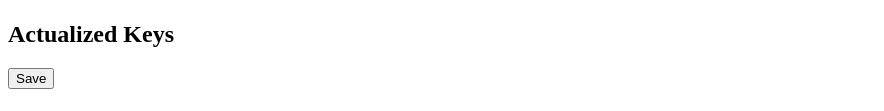
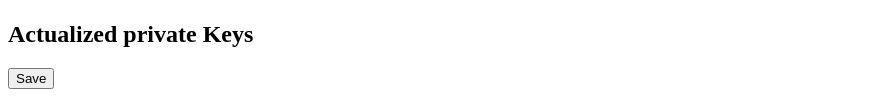
Before and after one commit to timebuffer/dev-inf, a website: page public/index.html in a window 1280 px wide. Shown: the part 389-500 px from the top of the page, without its empty margins (0-884 px from the left). Drawn offline with Linux system fonts and the light colour scheme; no server answers.

Commit message:
Actualized Private Keys

```diff
--- a/public/index.html
+++ b/public/index.html
@@ -26,7 +26,7 @@
 <body>
     <h1>Project Data Editor</h1>
     <textarea id="data" rows="20" cols="100"></textarea><br>
-    <h2>Actualized Keys</h2>
+    <h2>Actualized private Keys</h2>
     <button onclick="saveData()">Save</button>
 </body>
 </html>
```
